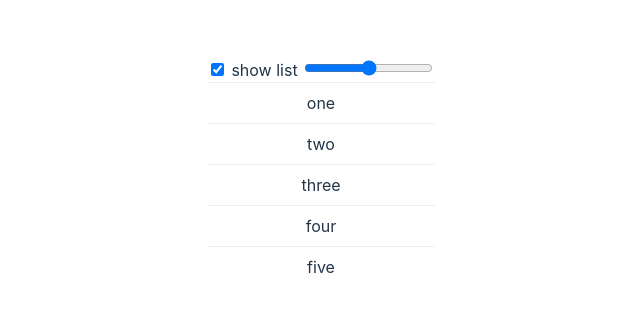
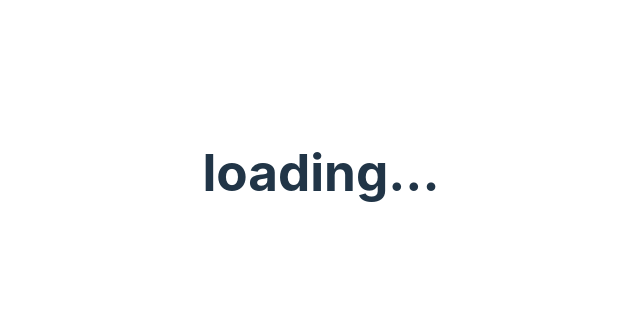
Before and after one commit to akashsoni01/svelte4_poc, a Svelte app in the folder my-svelte-project/: page / in a window 1280 px wide. Shown: the part 228-540 px from the top of the page, without its empty margins (319-959 px from the left). Built offline with nearby package versions, Linux system fonts and the light colour scheme.

Commit message:
key bocks - animation on elements change

```diff
--- a/my-svelte-project/src/App.svelte
+++ b/my-svelte-project/src/App.svelte
@@ -1,42 +1,26 @@
 <script>
-  import { slide } from "svelte/transition";
+  import { onMount } from "svelte";
+  import { typewriter } from "./transition.js";
+  import { messages } from "./loading-messages.js";
 
-  let showItems = true;
-  let i = 5;
-  let items = [
-    "one",
-    "two",
-    "three",
-    "four",
-    "five",
-    "six",
-    "seven",
-    "eight",
-    "nine",
-    "ten",
-  ];
+  let i = -1;
+
+  onMount(() => {
+    const interval = setInterval(() => {
+      i += 1;
+      i %= messages.length;
+    }, 2500);
+
+    return () => {
+      clearInterval(interval);
+    };
+  });
 </script>
 
-<label>
-  <input type="checkbox" bind:checked={showItems} />
-  show list
-</label>
+<h1>loading...</h1>
 
-<label>
-  <input type="range" bind:value={i} max="10" />
-</label>
-
-{#if showItems}
-  {#each items.slice(0, i) as item}
-    <div transition:slide|local>
-      {item}
-    </div>
-  {/each}
-{/if}
-
-<style>
-  div {
-    padding: 0.5em 0;
-    border-top: 1px solid #eee;
-  }
-</style>
+{#key i}
+  <p in:typewriter={{ speed: 1 }}>
+    {messages[i] || ""}
+  </p>
+{/key}
--- /dev/null
+++ b/my-svelte-project/src/loading-messages.js
@@ -0,0 +1,14 @@
+// thanks to https://gist.github.com/meain/6440b706a97d2dd71574769517e7ed32
+export const messages = [
+    "reticulating splines...",
+    "generating witty dialog...",
+    "swapping time and space...",
+    "640K ought to be enough for anybody",
+    "checking the gravitational constant in your locale...",
+    "keep calm and npm install",
+    "counting backwards from Infinity",
+    "I'm sorry Dave, I can't do that.",
+    "adjusting flux capacitor...",
+    "constructing additional pylons...",
+    "rm -rf /",
+];
--- /dev/null
+++ b/my-svelte-project/src/transition.js
@@ -0,0 +1,18 @@
+export function typewriter(node, { speed = 1 }) {
+    const valid = node.childNodes.length === 1 && node.childNodes[0].nodeType === Node.TEXT_NODE;
+
+    if (!valid) {
+        throw new Error(`This transition only works on elements with a single text node child`);
+    }
+
+    const text = node.textContent;
+    const duration = text.length / (speed * 0.01);
+
+    return {
+        duration,
+        tick: (t) => {
+            const i = Math.trunc(text.length * t);
+            node.textContent = text.slice(0, i);
+        }
+    };
+}
```
